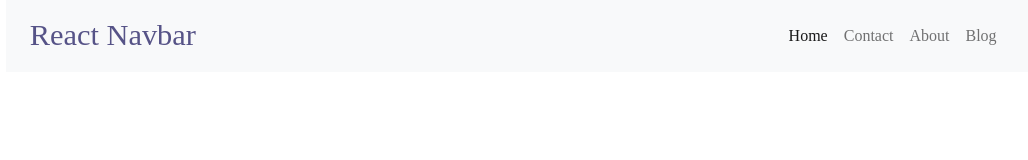
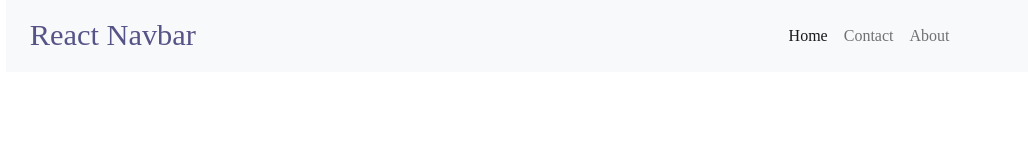
Before and after one commit to neha-aneja/code-demo, a React (Create React App) app: page / in a window 1280 px wide. Shown: the top 160 px of the page, without its empty margins (113-1141 px from the left). Built offline with nearby package versions, Linux system fonts and the light colour scheme; a web font is replaced by a local one.

Commit message:
blog removed

```diff
--- a/src/Components/Navbar/Navbar.js
+++ b/src/Components/Navbar/Navbar.js
@@ -24,9 +24,6 @@ const Navbar = () => {
         <li className="nav-item">
           <NavLink className="nav-link" to="/about">About</NavLink>
         </li>
-        <li className="nav-item">
-          <NavLink className="nav-link" to="/home">Blog</NavLink>
-        </li>
       </ul>
     </div>
   </div>
```
